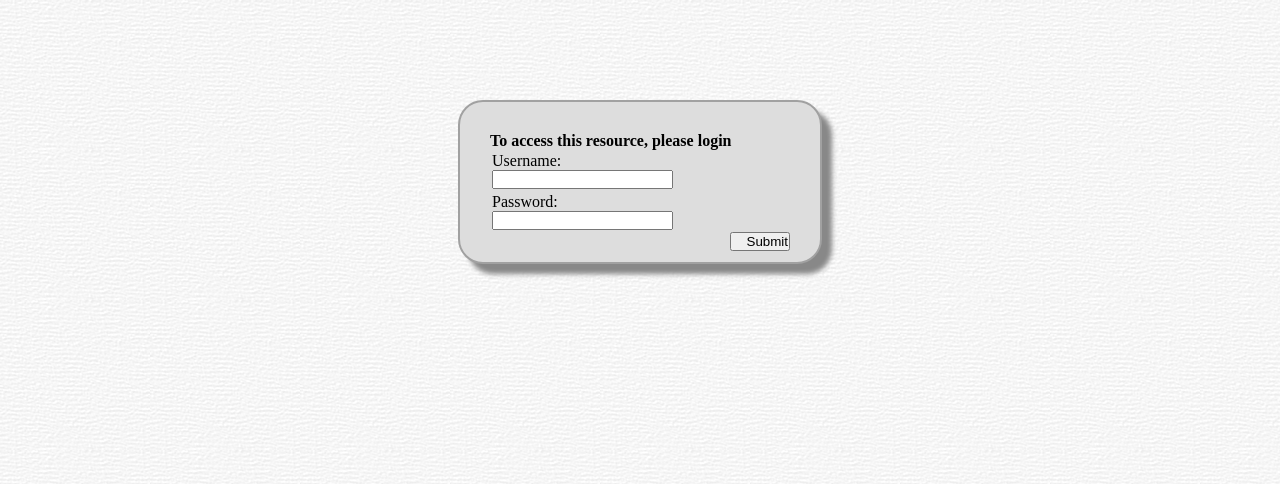
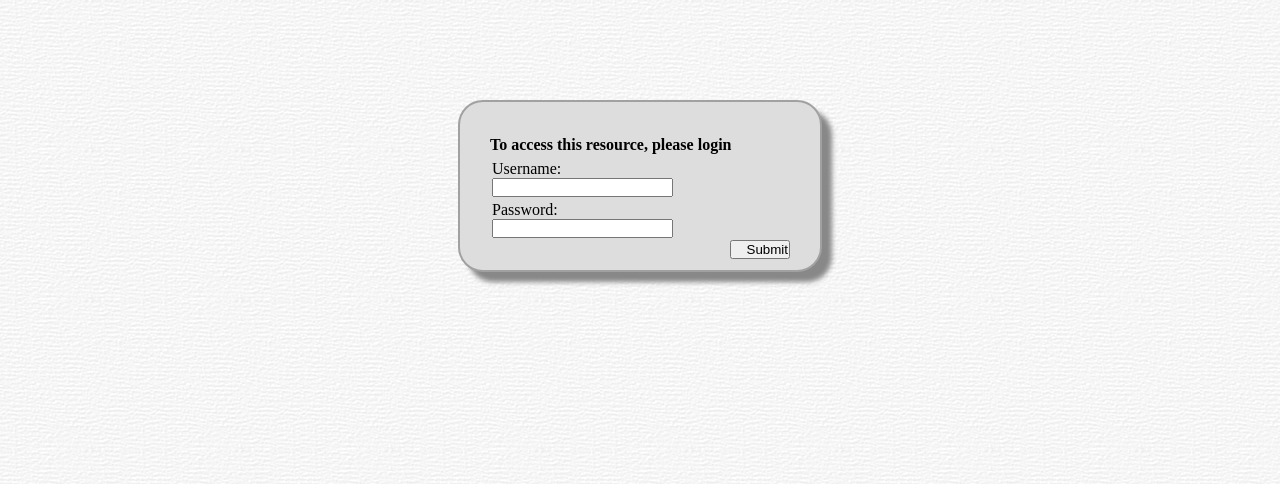
Before and after one commit to thequbit/monroeminutes, a PHP site: page /dashboard/login.php?redirecturl=1 in a window 1280 px wide. Shown: the top 484 px of the page. Run offline with PHP 8.4, Linux system fonts and the light colour scheme.

Commit message:
updated css

```diff
--- a/src/css/dashboard.css
+++ b/src/css/dashboard.css
@@ -16,3 +16,9 @@
 #loginbox
 {
 }
+
+#userinform
+{
+	padding-top: 4px;
+	padding-bottom: 4px
+}
--- a/src/css/main.css
+++ b/src/css/main.css
@@ -97,6 +97,11 @@
 	padding: 2px 2px;
 }
 
+#submitrequest
+{
+	padding: 4px 4px;
+}
+
 /*  */
 /*
 div.requestnote
```
